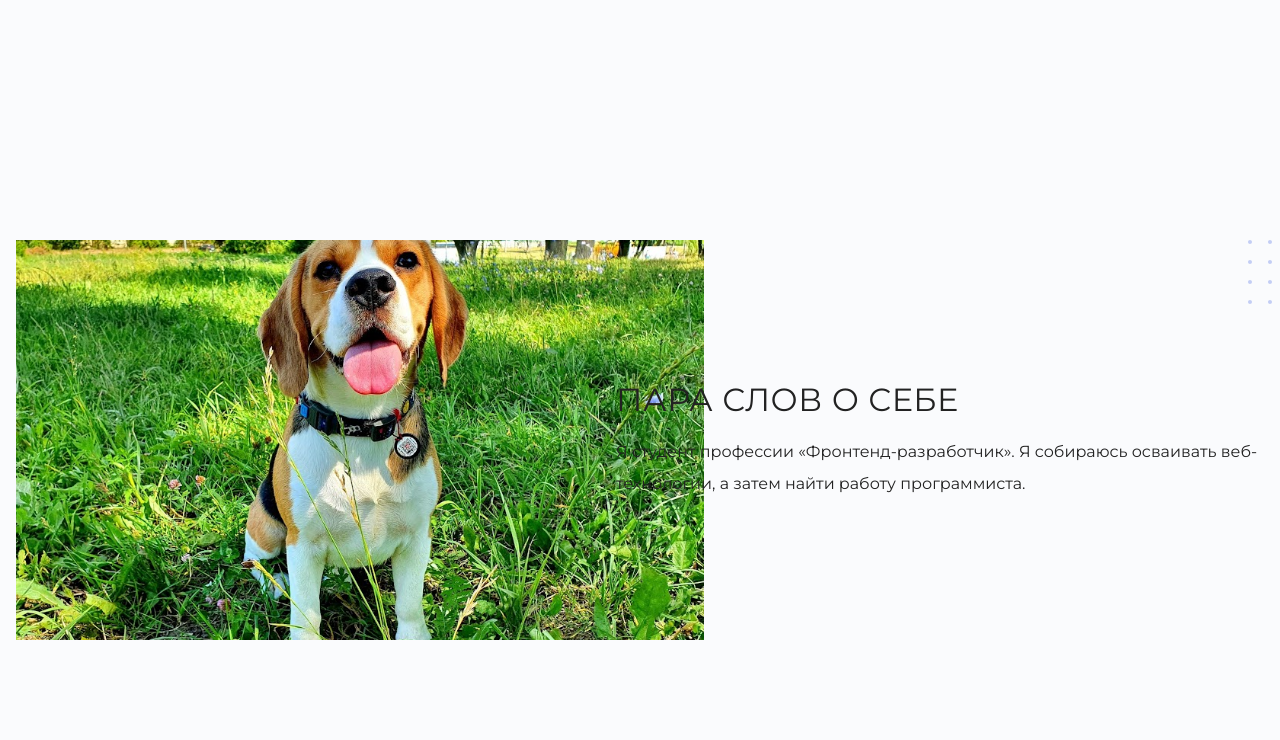
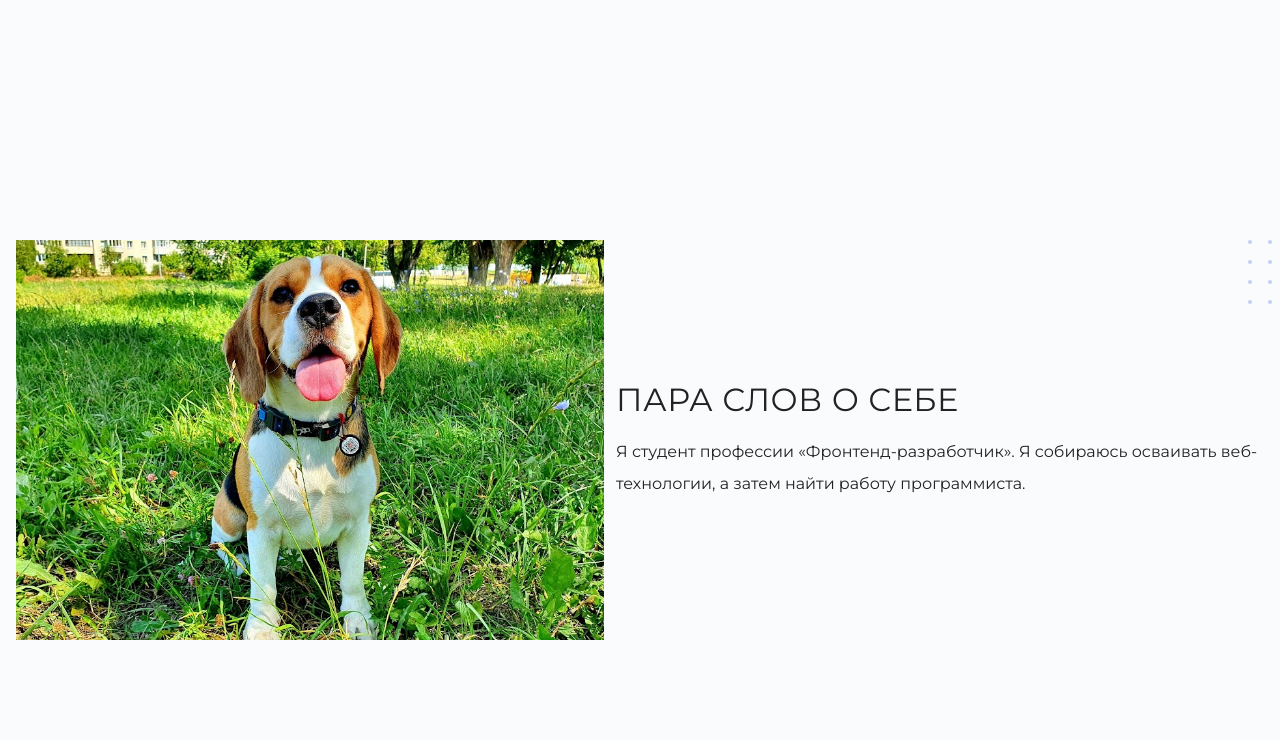
Before and after one commit to Samkrite/FirstSite, a plain HTML site: page index.html in a window 1280 px wide. Shown: the part 800-1540 px from the top of the page. Drawn offline with Linux system fonts and the light colour scheme.

Commit message:
userimg css change with

```diff
--- a/style.css
+++ b/style.css
@@ -133,7 +133,7 @@ body {
 }
 
 .user-image img {
-  width: 688px;
+  width: 588px;
   height: 400px;
   margin-left: 16px;
   object-fit: cover;
```
